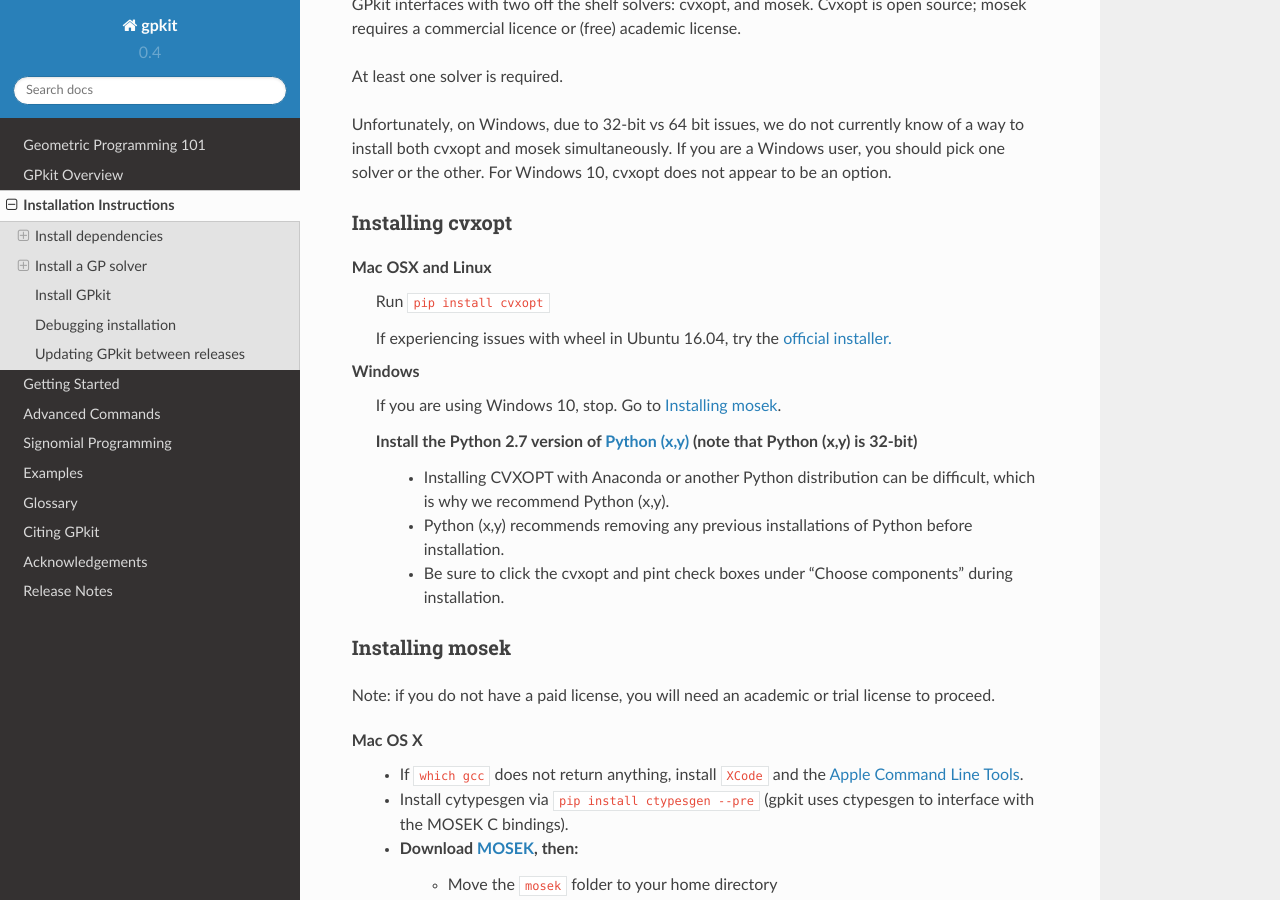
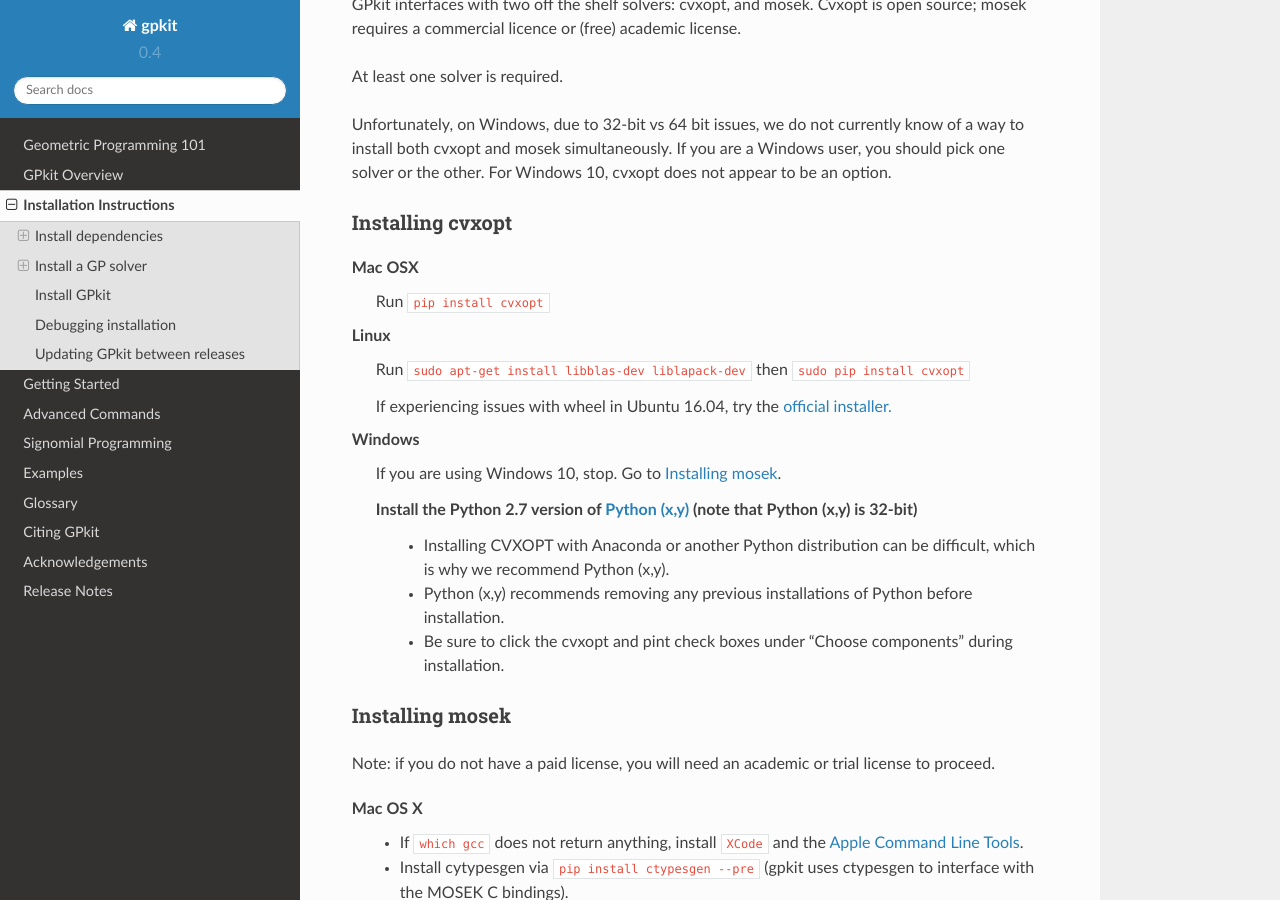
Before and after one commit to convexengineering/gpkit, a Sphinx documentation site: the page built from docs/source/installation.rst, in a window 1280 px wide and 900 px high, scrolled down 1384 px. Built offline with Sphinx 7.4.7 and the Read the Docs theme 2.0.0, drawn with Linux system fonts in a browser that asks for light colours.

Commit message:
added extra cvxopt installation step

```diff
--- a/docs/source/installation.rst
+++ b/docs/source/installation.rst
@@ -65,8 +65,12 @@ For Windows 10, cvxopt does not appear to be an option.
 Installing cvxopt
 -----------------
 
-Mac OSX and Linux
+Mac OSX
     Run ``pip install cvxopt``
+
+Linux
+    Run ``sudo apt-get install libblas-dev liblapack-dev``
+    then ``sudo pip install cvxopt``
 
     If experiencing issues with wheel in Ubuntu 16.04, try the `official installer. <http://cvxopt.org/install/index.html>`_
 
```
